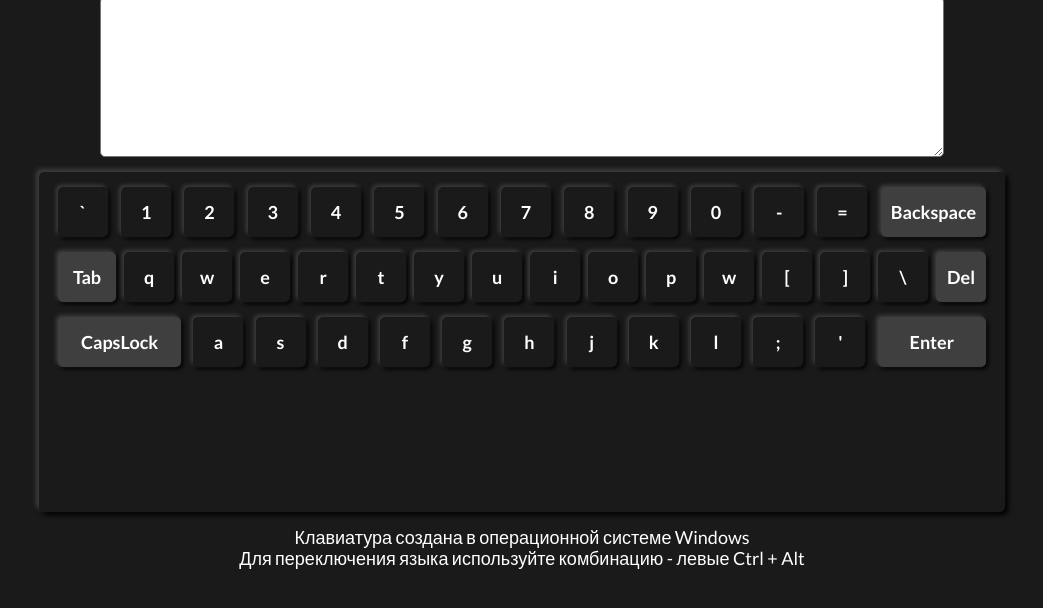
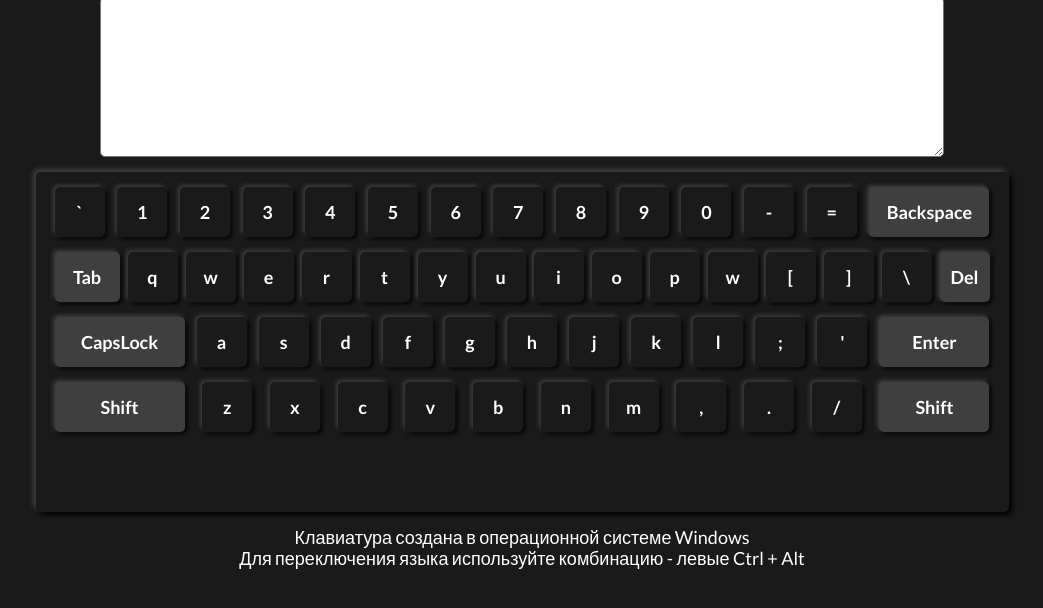
Before and after one commit to IrinaEnotova/virtual-keyboard, a website: page index.html in a window 1280 px wide. Shown: the part 94-702 px from the top of the page, without its empty margins (118-1161 px from the left). Drawn offline with Linux system fonts and the light colour scheme.

Commit message:
feat: add fourth row and install eslint

```diff
--- a/assets/css/style.css
+++ b/assets/css/style.css
@@ -83,23 +83,25 @@ h1 {
 }
 
 .backspace {
-  padding: 0 10px;
+  width: 120px;
 }
 
 .tab {
-  padding: 0 15px;
+  width: 65px;
 }
 
 .del {
   width: 50px;
 }
 
-.capslock {
-  padding: 0 23px;
+.capslock,
+.shift:nth-of-type(1) {
+  width: 130px;
 }
 
-.enter {
-  padding: 0 32px;
+.enter,
+.shift:not(:first-child) {
+  width: 110px;
 }
 
 .keyboard--key:hover {
--- a/assets/js/script.js
+++ b/assets/js/script.js
@@ -161,7 +161,7 @@ window.addEventListener('DOMContentLoaded', () => {
   }
 
   // first row
-  new KeySymbol(0, 'Backquote', 'ё', 'Ё', '\`', '~').render();
+  new KeySymbol(0, 'Backquote', 'ё', 'Ё', '`', '~').render();
   new KeyDigit(0, 1, '1', '!', '1', '!').render();
   new KeyDigit(0, 2, '2', '"', '2', '@').render();
   new KeyDigit(0, 3, '3', '№', '3', '#').render();
@@ -208,4 +208,21 @@ window.addEventListener('DOMContentLoaded', () => {
   new KeySymbol(2, 'Semicolon', 'ж', 'Ж', ';', ':').render();
   new KeySymbol(2, 'Quote', 'э', 'Э', '\'', '"').render();
   new KeyControl(2, 'Enter').render();
+
+  // fourth row
+  new KeyControl(3, 'Shift').render();
+  new Key(3, 'Z', 'я', 'Я', 'z', 'Z').render();
+  new Key(3, 'X', 'ч', 'Ч', 'x', 'X').render();
+  new Key(3, 'C', 'с', 'С', 'c', 'C').render();
+  new Key(3, 'V', 'м', 'М', 'v', 'V').render();
+  new Key(3, 'B', 'и', 'И', 'b', 'B').render();
+  new Key(3, 'N', 'т', 'Т', 'n', 'N').render();
+  new Key(3, 'M', 'ь', 'Ь', 'm', 'M').render();
+  new KeySymbol(3, 'Comma', 'б', 'Б', ',', '<').render();
+  new KeySymbol(3, 'Period', 'ю', 'Ю', '.', '>').render();
+  new Symbol(3, 'Slash', '.', ',', '/', '?').render();
+  new KeyControl(3, 'Shift').render();
+
+  // fifth row
+
 });
```
Also changed, not shown: package.json (added, +14 -0 lines), 1 other file.
